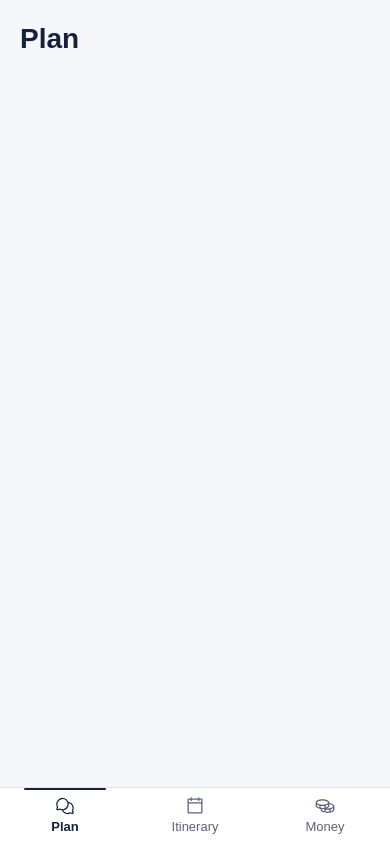
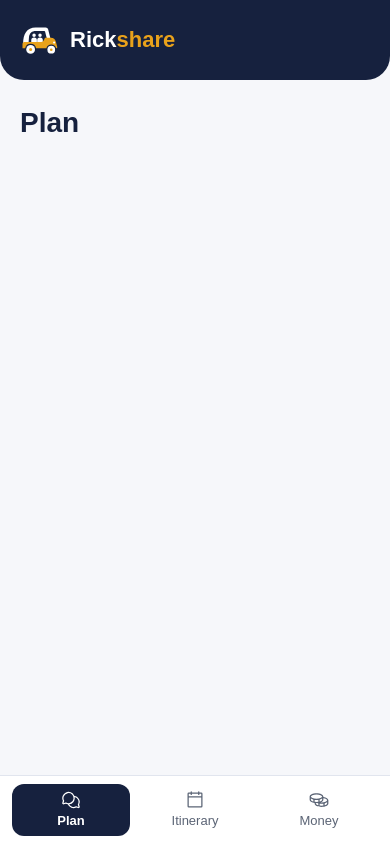
Before and after one commit to executablelabs/rickshare, a React (Vite) app in the folder apps/web/: page /trips/1/plan in a window 390 px wide. Built offline with nearby package versions, Linux system fonts and the light colour scheme; what @rickshare/shared would draw is missing.

Commit message:
feat(web): frame the trip shell in navy with coral accents
Mobile gets a navy header band and a navy pill for the active tab.
Desktop gets a navy rail with the brand and a coral marker on the
active tab. Avatar stacks on the band outline in navy.

Task: D3

```diff
--- a/apps/web/src/components/shell/AppShell.tsx
+++ b/apps/web/src/components/shell/AppShell.tsx
@@ -2,6 +2,8 @@ import { CalendarBlank, ChatsCircle, Coins, type Icon } from "@phosphor-icons/re
 import type { Member } from "@rickshare/shared";
 import { Link } from "@tanstack/react-router";
 import type { ReactNode } from "react";
+import { cx } from "../../lib/cx";
+import { RickshawMark } from "../brand/RickshawMark";
 import { AvatarStack } from "../ui/AvatarStack";
 
 type TripTabPath = "/trips/$tripId/plan" | "/trips/$tripId/itinerary" | "/trips/$tripId/money";
@@ -21,25 +23,42 @@ export interface AppShellProps {
   children: ReactNode;
 }
 
+function Brand({ className }: { className?: string }) {
+  return (
+    <p className={cx("items-center gap-2.5 font-display text-xl font-semibold", className)}>
+      <RickshawMark className="w-10 text-card" />
+      <span>
+        Rick<span className="text-marigold">share</span>
+      </span>
+    </p>
+  );
+}
+
 export function AppShell({ tripId, tripName, members, aside, children }: AppShellProps) {
   return (
-    <div className="min-h-dvh lg:grid lg:grid-cols-[240px_minmax(0,560px)_minmax(0,1fr)] lg:gap-x-10">
+    <div className="min-h-dvh lg:grid lg:grid-cols-[256px_minmax(0,560px)_minmax(0,1fr)] lg:gap-x-10">
       <nav
         aria-label="Trip"
-        className="fixed inset-x-0 bottom-0 z-40 border-t border-rule bg-card pb-[env(safe-area-inset-bottom)] lg:sticky lg:top-0 lg:col-start-1 lg:row-start-1 lg:h-dvh lg:border-t-0 lg:border-r lg:bg-paper lg:px-4 lg:py-8"
+        className="fixed inset-x-0 bottom-0 z-40 border-t border-rule bg-card pb-[env(safe-area-inset-bottom)] lg:sticky lg:top-0 lg:col-start-1 lg:row-start-1 lg:h-dvh lg:border-t-0 lg:bg-ink lg:px-4 lg:py-8 lg:text-card"
       >
-        <p className="hidden px-3 pb-6 font-display text-lg font-semibold lg:block">Rickshare</p>
-        <ul className="flex lg:flex-col lg:gap-1">
+        <Brand className="hidden px-3 pb-8 lg:flex" />
+        <ul className="flex gap-1.5 px-3 py-2 lg:flex-col lg:gap-1 lg:p-0">
           {tabs.map(({ to, label, icon: TabIcon }) => (
             <li key={to} className="flex-1 lg:flex-none">
               <Link
                 to={to}
                 params={{ tripId }}
-                className="group relative flex min-h-14 flex-col items-center justify-center gap-0.5 text-xs text-ink-muted aria-[current=page]:font-semibold aria-[current=page]:text-ink lg:min-h-12 lg:flex-row lg:justify-start lg:gap-3 lg:rounded-control lg:px-3 lg:text-base"
+                className={cx(
+                  "group relative flex min-h-13 flex-col items-center justify-center gap-0.5 rounded-control text-xs text-ink-muted",
+                  "motion-safe:transition-colors motion-safe:duration-150 hover:text-ink",
+                  "aria-[current=page]:bg-ink aria-[current=page]:font-semibold aria-[current=page]:text-card",
+                  "lg:min-h-12 lg:flex-row lg:justify-start lg:gap-3 lg:px-4 lg:text-base lg:text-card/70",
+                  "lg:hover:bg-card/10 lg:hover:text-card lg:aria-[current=page]:bg-card/10",
+                )}
               >
                 <span
                   aria-hidden="true"
-                  className="absolute inset-x-6 top-0 h-0.5 rounded-pill group-aria-[current=page]:bg-ink lg:inset-x-auto lg:top-3 lg:bottom-3 lg:left-0 lg:h-auto lg:w-0.5"
+                  className="absolute top-3 bottom-3 left-0 hidden w-1 rounded-pill group-aria-[current=page]:bg-coral lg:block"
                 />
                 <TabIcon aria-hidden="true" size={20} />
                 {label}
@@ -49,14 +68,23 @@ export function AppShell({ tripId, tripName, members, aside, children }: AppShel
         </ul>
       </nav>
 
-      <div className="flex min-w-0 flex-col pb-24 lg:col-start-2 lg:row-start-1 lg:pb-10">
-        {tripName && (
-          <header className="flex items-center justify-between gap-4 px-5 pt-5 lg:px-0 lg:pt-8">
-            <p className="font-display text-xl font-semibold">{tripName}</p>
-            {members && members.length > 0 && <AvatarStack members={members} />}
-          </header>
-        )}
-        <main className="px-5 py-5 lg:px-0 lg:py-8">{children}</main>
+      <div className="flex min-w-0 flex-col pb-28 lg:col-start-2 lg:row-start-1 lg:pb-10">
+        <header
+          className={cx(
+            "flex min-h-20 items-center justify-between gap-4 rounded-b-band bg-ink px-5 pt-[max(20px,env(safe-area-inset-top))] pb-5 text-card",
+            "lg:mt-8 lg:rounded-band lg:px-6 lg:pt-5",
+            // The desktop rail already carries the brand, so a header without a trip stays mobile-only.
+            !tripName && "lg:hidden",
+          )}
+        >
+          {tripName ? (
+            <p className="font-display text-2xl font-semibold">{tripName}</p>
+          ) : (
+            <Brand className="flex" />
+          )}
+          {members && members.length > 0 && <AvatarStack members={members} onInk />}
+        </header>
+        <main className="px-5 py-6 lg:px-0 lg:py-8">{children}</main>
       </div>
 
       {aside && (
--- a/apps/web/src/components/ui/AvatarStack.tsx
+++ b/apps/web/src/components/ui/AvatarStack.tsx
@@ -4,6 +4,8 @@ import { Avatar } from "./Avatar";
 export interface AvatarStackProps {
   members: Array<Pick<Member, "address" | "displayName">>;
   max?: number;
+  /** On the navy header the gap between overlapping avatars is navy, not paper. */
+  onInk?: boolean;
 }
 
 export function listNames(names: string[]): string {
@@ -11,9 +13,10 @@ export function listNames(names: string[]): string {
   return `${names.slice(0, -1).join(", ")} and ${names.at(-1)}`;
 }
 
-export function AvatarStack({ members, max = 3 }: AvatarStackProps) {
+export function AvatarStack({ members, max = 3, onInk = false }: AvatarStackProps) {
   const visible = members.slice(0, Math.max(1, max));
   const hiddenCount = members.length - visible.length;
+  const outline = onInk ? "outline-2 outline-ink" : "outline-2 outline-paper";
 
   return (
     <span
@@ -27,13 +30,13 @@ export function AvatarStack({ members, max = 3 }: AvatarStackProps) {
           name={member.displayName}
           colorKey={member.address}
           size="sm"
-          className={index === 0 ? "outline-2 outline-paper" : "-ml-2 outline-2 outline-paper"}
+          className={index === 0 ? outline : `-ml-2 ${outline}`}
         />
       ))}
       {hiddenCount > 0 && (
         <span
           aria-hidden="true"
-          className="-ml-2 inline-flex size-8 items-center justify-center rounded-pill bg-card text-xs text-ink-muted ring-1 ring-inset ring-rule outline-2 outline-paper"
+          className={`-ml-2 inline-flex size-8 items-center justify-center rounded-pill bg-card text-xs text-ink-muted ring-1 ring-inset ring-rule ${outline}`}
         >
           +{hiddenCount}
         </span>
```
Also changed, not shown: 2 other files (tests, documents, lock files or other folders).
